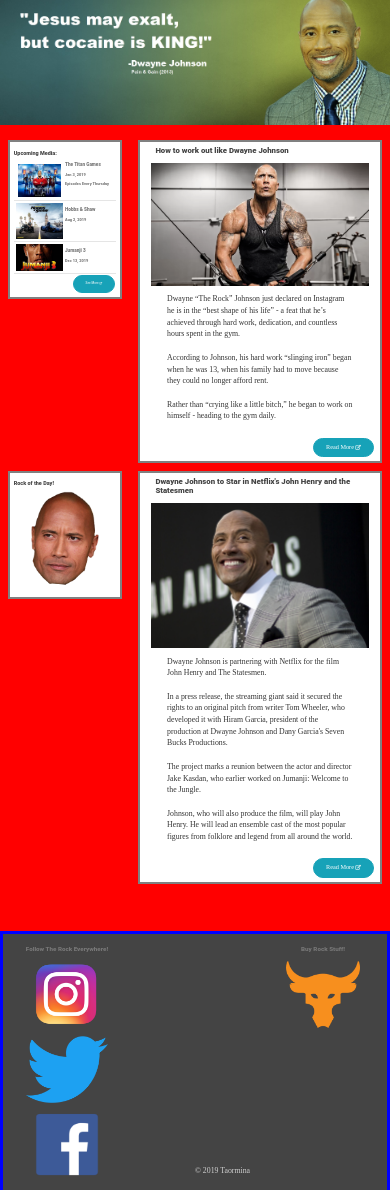
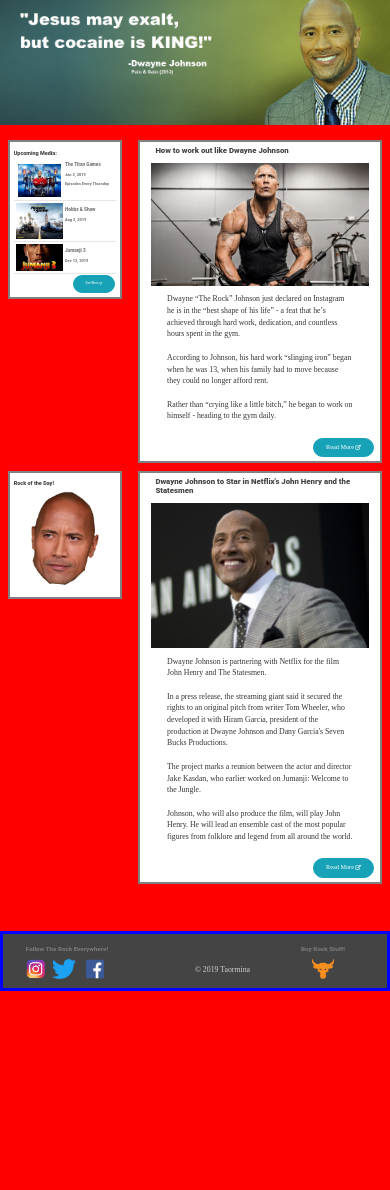
Before and after one commit to taormim/tribute-page, a plain HTML site: page main.html in a window 390 px wide. After the commit the page ends 991 px from the top, so only its background shows below. Drawn offline with nearby package versions, Linux system fonts and the light colour scheme; a web font is replaced by a local one.

Commit message:
Updates some icon sizes for mobile devices

```diff
--- a/css/style.css
+++ b/css/style.css
@@ -123,9 +123,9 @@ p {
 }
 .social{
   width: auto;
-  height: 75px;
+  height: 6vw;
 /*  float: left;*/
-  padding: .5em .5em .5em .5em;
+  padding: .5vw;
 }
 /*-- Styles Links in Pages--*/
 a:link, a:visited {
```
